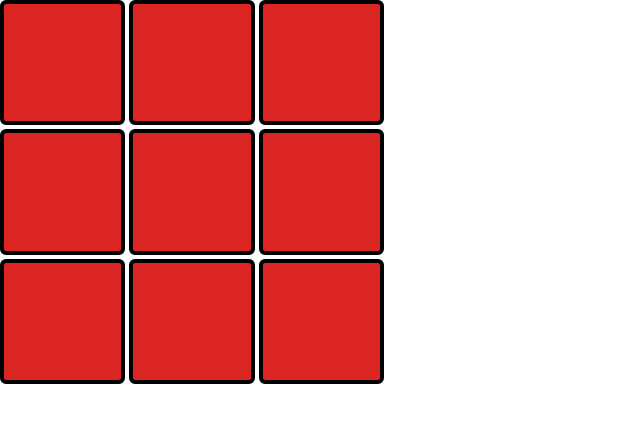
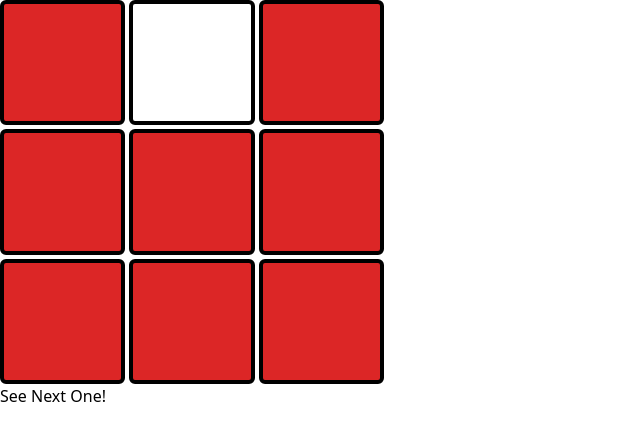
Before and after one commit to JDaniel41/trace-03, a React (Create React App) app: page / in a window 1280 px wide. Both pictures are taken after a click on the button "Click". Shown: the top 440 px of the page, without its empty margins (0-640 px from the left). Built offline with nearby package versions, Linux system fonts and the light colour scheme.

Commit message:
problem: Need to figure out keys

```diff
--- a/src/components/BlinkBox.js
+++ b/src/components/BlinkBox.js
@@ -12,14 +12,14 @@ function BlinkBox({ canBeClicked, initialState }) {
     }
 
     return (
-        <div
+        <li
             className={
                 bgColor + " border-4 border-black border-opacity-100 rounded-md"
             }
             onClick={updateColor}
         >
             &nbsp;
-        </div>
+        </li>
     );
 }
 
--- a/src/components/BoxGrid.js
+++ b/src/components/BoxGrid.js
@@ -13,9 +13,9 @@ function BoxGrid({ boxesAreClickable, initialStates }) {
     }
 
     return (
-        <div className="grid grid-cols-3 justify-between gap-1 h-96 w-96">
+        <ul className="grid grid-cols-3 justify-between gap-1 h-96 w-96">
             {initialStates.map(renderBlinkBox)}
-        </div>
+        </ul>
     );
 }
 
--- a/src/components/GameScreen.js
+++ b/src/components/GameScreen.js
@@ -3,16 +3,43 @@ import BoxGrid from "./BoxGrid";
 
 function GameScreen() {
     let [showBoard, setShowBoard] = useState(false);
+    let [playingPattern, setPlayingPattern] = useState(false);
+    let [currentPatternIdx, setCurrentPatternIdx] = useState(0);
+    let [currentPattern, setCurrentPattern] = useState([1, 2, 3, 4, 5, 6]);
+    let [currentBoardState, setCurrentBoardState] = useState(
+        getGridStatesForSpace(currentPattern[0])
+    );
+
+    function getGridStatesForSpace(currentSpace) {
+        let states = Array(9)
+            .fill(0)
+            .map((a, currentIdx) => {
+                return currentIdx === currentSpace ? true : false;
+            });
+        return states;
+    }
+
+    function executeNextButtonClick() {
+        let boxesAreClickable = Array(9).fill(false);
+        setCurrentBoardState(
+            getGridStatesForSpace(currentPattern[currentPatternIdx])
+        );
+        console.log(currentBoardState);
+
+        setCurrentPatternIdx(currentPatternIdx + 1);
+    }
 
     function showGameBoard() {
-        let initialStates = Array(9).fill(false);
-        let boxesAreClickable = Array(9).fill(true);
+        let boxesAreClickable = Array(9).fill(false);
 
         return (
-            <BoxGrid
-                boxesAreClickable={boxesAreClickable}
-                initialStates={initialStates}
-            />
+            <div>
+                <BoxGrid
+                    boxesAreClickable={boxesAreClickable}
+                    initialStates={currentBoardState}
+                />
+                <button onClick={executeNextButtonClick}>See Next One!</button>
+            </div>
         );
     }
 
```
